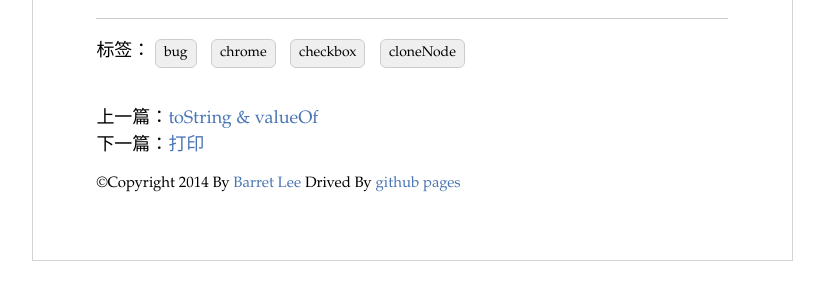
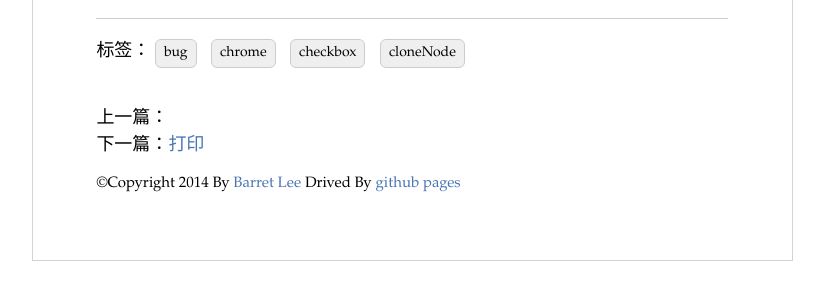
Before and after one commit to barretlee/snippets, a Jekyll site: the page built from _posts/2014-04-21-clonenode-bug-in-old-chrome.md, in a window 1280 px wide. Shown: the part 737-1037 px from the top of the page, without its empty margins (39-863 px from the left). Built offline with Jekyll 4.4.1, drawn with Linux system fonts in a browser that asks for light colours; Markdown is read by kramdown in place of the engine named in the settings; comment, search, counter and statistics services are not loaded.

Commit message:
Update 2014-04-20-valueof-and-tostring.md

```diff
--- a/_posts/2014-04-20-valueof-and-tostring.md
+++ b/_posts/2014-04-20-valueof-and-tostring.md
@@ -1,6 +1,6 @@
 ---
 layout: page
-title: toString & valueOf
+title: [] == ![]
 tags: wtf valueOf
 ---
 
```
